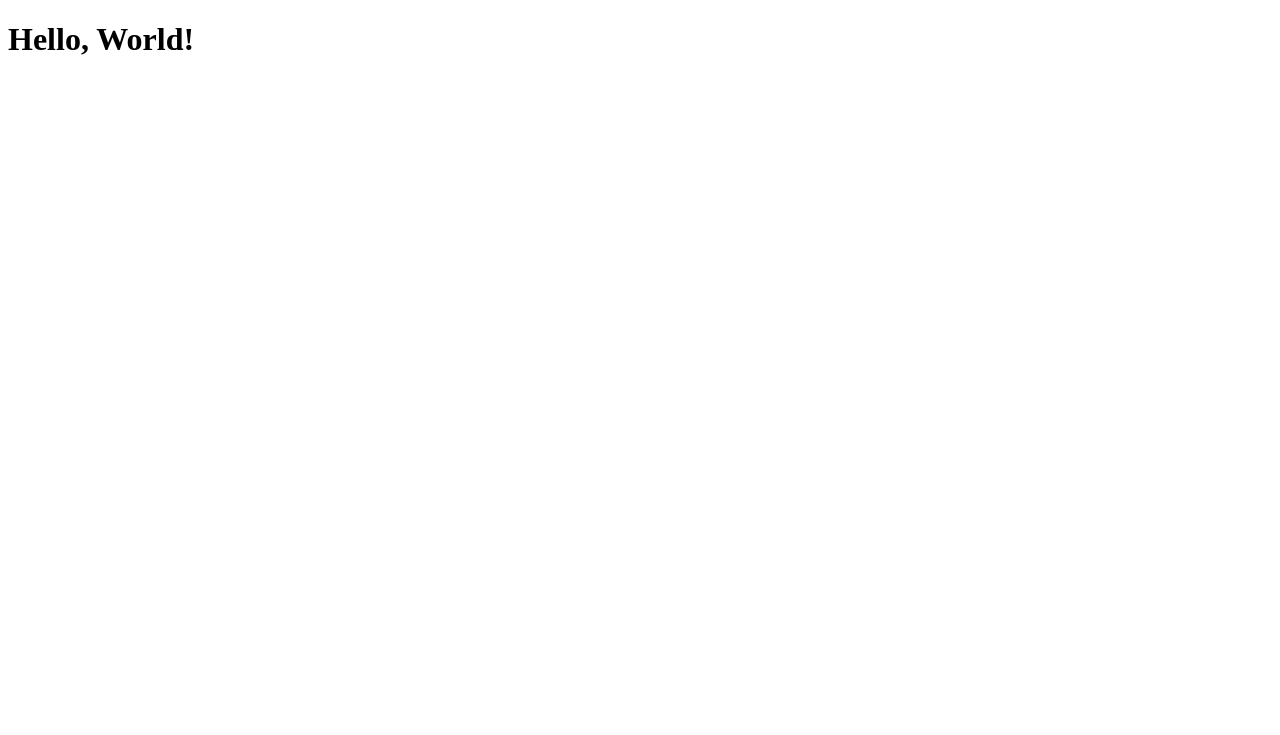
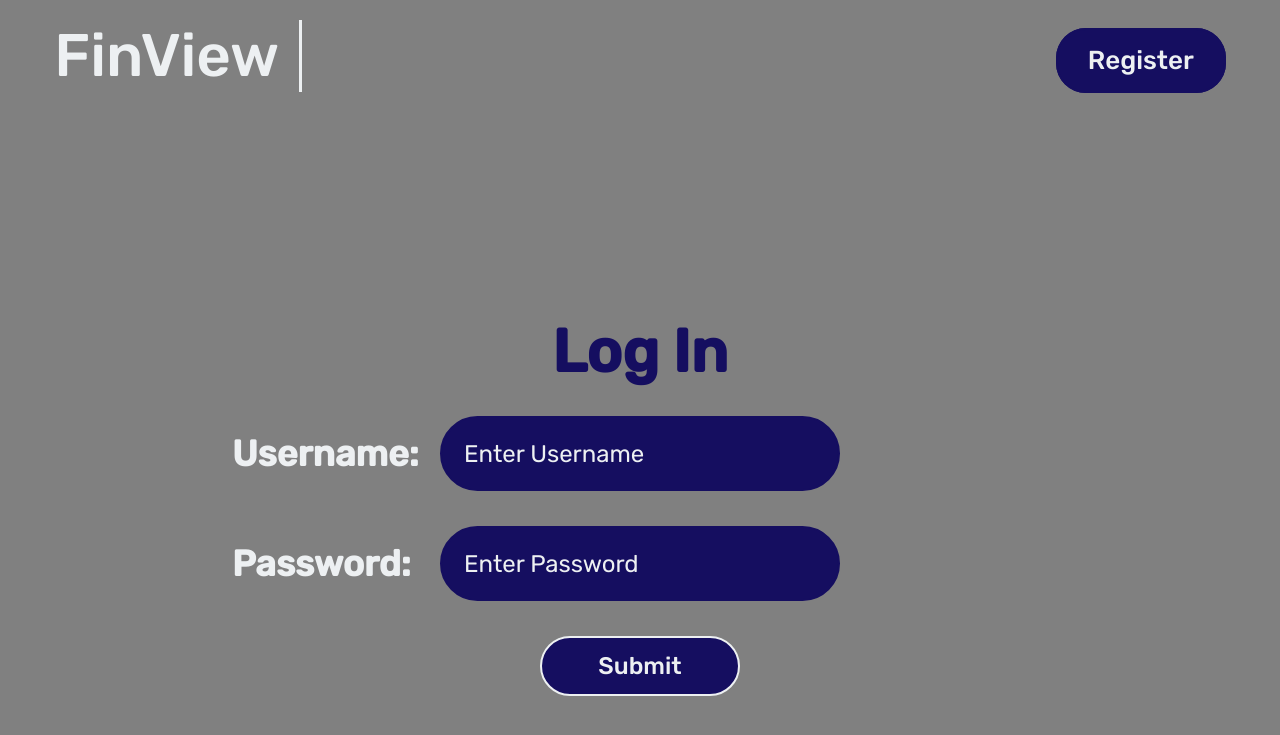
Before and after one commit to PeterGarvanski/FinView, a Flask app: page / in a window 1280 px wide. Before the commit the part shown is almost empty. Shown: the top 735 px of the page. Run offline with Flask 3, Linux system fonts and the light colour scheme.

Commit message:
feat: completed the html and css for the log-in page

```diff
--- a/financetracker/static/css/style.css
+++ b/financetracker/static/css/style.css
@@ -0,0 +1,105 @@
+/* General CSS */
+
+body {
+    font-family: 'Rubik', sans-serif;
+    font-weight: 400;
+    background-color: grey;
+}
+
+.centre {
+    display: flex;
+    justify-content: center;
+    align-items: center;
+}
+
+/* CSS For Sign-In Page */
+
+/* CSS For Navigation */
+
+.nav-menu {
+    gap: 60%;
+    margin-top: 20px;
+}
+
+ul.nav-menu {
+    list-style: none;
+}
+
+.website-name {
+    color: #edf0f2;
+    font-size: 60px;
+    font-weight: 500;
+    border-right: 3px solid #edf0f2;
+    padding-right: 20px;
+}
+
+#register-button {
+    border: 2px solid #150e60;
+    border-radius: 30px;
+    color: #edf0f2;
+    background-color: #150e60;
+    font-size: 26px;
+    font-weight: 500;
+    padding: 15px 30px;
+    text-decoration: none;
+}
+
+/* CSS For Form */
+
+.form-box {
+    display: flex;
+    flex-direction: column;
+    align-items: center;
+}
+
+.label-input {
+    display: flex;
+    align-items: center;
+    margin-bottom: 15px;
+    margin-top: 20px;
+}
+
+.label-input label {
+    width: 220px;
+}
+
+.input-style {
+    flex: 1; /* Fill remaining space */
+    height: 75px;
+    width: 400px;
+    background-color: #150e60;
+    border: 2px solid #150e60;
+    border-radius: 40px;
+    color: #edf0f2;
+    text-indent: 10px;
+    font-size: 24px;
+    margin-right: 220px;
+}
+
+input.input-style::placeholder {
+    color: #edf0f2;
+}
+
+.page-heading {
+    margin-top: 200px;
+    font-size: 60px;
+    color: #150e60;
+    font-weight: 500;
+}
+
+.my-labels {
+    font-size: 36px;
+    color: #edf0f2;
+}
+
+#submit-button {
+    background-color: #150e60;
+    border: 2px solid #edf0f2;
+    border-radius: 40px;
+    height: 60px;
+    width: 200px;
+    margin-top: 20px;
+    font-size: 24px;
+    font-weight: 500;
+    color: #edf0f2;
+}
--- a/financetracker/templates/log-in.html
+++ b/financetracker/templates/log-in.html
@@ -3,11 +3,50 @@
 <head>
     <meta charset="UTF-8">
     <meta name="viewport" content="width=device-width, initial-scale=1.0">
-    <link rel="stylesheet" href="../static/css/style.css">
-    <title>Finance Tracker | Log In</title>
+    <link href="https://cdn.jsdelivr.net/npm/bootstrap@5.3.2/dist/css/bootstrap.min.css" rel="stylesheet" integrity="sha384-T3c6CoIi6uLrA9TneNEoa7RxnatzjcDSCmG1MXxSR1GAsXEV/Dwwykc2MPK8M2HN" crossorigin="anonymous">
+    <link rel="preconnect" href="https://fonts.googleapis.com">
+    <link rel="preconnect" href="https://fonts.gstatic.com" crossorigin>
+    <link href="https://fonts.googleapis.com/css2?family=Rubik:ital,wght@0,400;0,500;1,400;1,500&display=swap" rel="stylesheet">
+    <link rel="stylesheet" href="{{ url_for('static', filename='css/style.css') }}">
+    <title>FinView | Log In</title>
 </head>
 <body>
-    <h1>Hello, World!</h1>
-    <script type="text/javascript" src="../static/js/script.js"></script>
+    <nav id="navigation">
+        <div class="container-fluid">
+            <div class="row">
+                <ul class="nav-menu centre">
+                    <li class="nav-links">
+                        <h2 class="website-name">FinView</h2>
+                    </li>
+                    <li class="nav-links">
+                        <a href="#" id="register-button">Register</a>
+                    </li>
+                </ul>
+            </div>
+        </div>
+    </nav>
+    <section>
+        <div class="container-fluid">
+            <div class="row">
+                <form class="form-box" method="GET" action="#">
+                    <div class="row">
+                        <h1 class="page-heading"><b>Log In</b></h1>
+                    </div>
+                    <div class="row label-input">
+                        <label class="my-labels" for="username"><b>Username:</b></label>
+                        <input type="text" id="username" placeholder="Enter Username" name="username" class="input-style" required>
+                    </div>
+                    <div class="row label-input">
+                        <label class="my-labels" for="password"><b>Password:</b></label>
+                        <input type="password" id="password" placeholder="Enter Password" name="password" class="input-style" required>
+                    </div>
+                    <div class="row">
+                        <input type="submit" id="submit-button" value="Submit">
+                    </div>
+                </form>
+            </div>
+        </div>
+    </section>
+    <script type="text/javascript" src="{{ url_for('static', filename='js/script.js') }}"></script>
 </body>
 </html>
```
